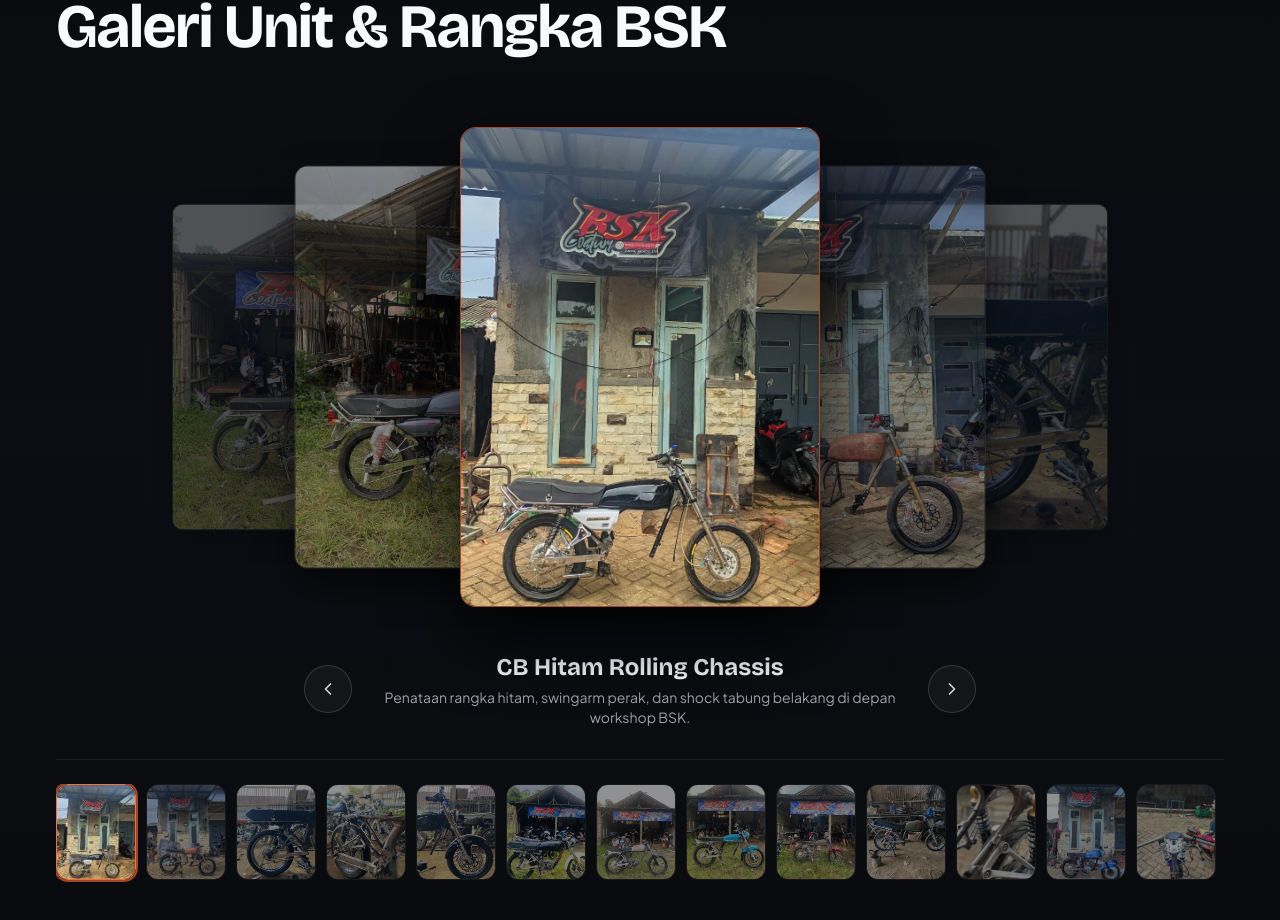
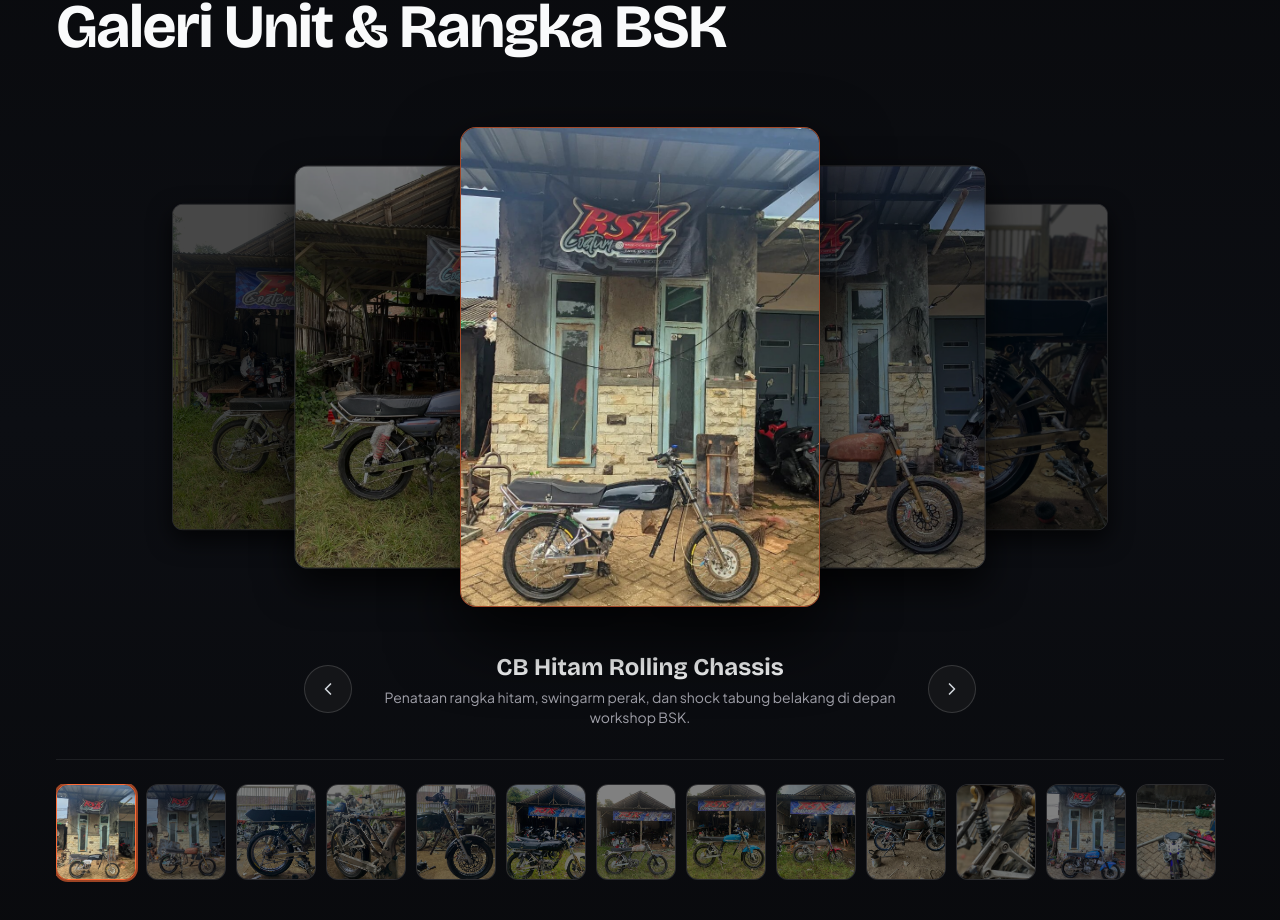
Before and after one commit to ferdiodwi/BSK, a Next.js app: page / in a window 1280 px wide. Shown: the part 3352-4272 px from the top of the page. Built offline with nearby package versions, Linux system fonts and the light colour scheme.

Commit message:
style: replace inactive gallery card opacity with opaque brightness dimming

```diff
--- a/src/landing/components/ShowcaseGallery.tsx
+++ b/src/landing/components/ShowcaseGallery.tsx
@@ -199,10 +199,10 @@ export function ShowcaseGallery({ block }: SectionComponentProps) {
                     }}
                     className={`group absolute top-1/2 left-1/2 aspect-[3/4] w-[250px] overflow-hidden rounded-2xl border bg-[#141518] transition-all duration-300 ease-out sm:w-[325px] lg:w-[360px] ${zClass} ${
                       isCenter
-                        ? "border-[#FF6B35]/60 opacity-100 shadow-[0_28px_70px_rgba(0,0,0,0.85)]"
+                        ? "border-[#FF6B35]/60 shadow-[0_28px_70px_rgba(0,0,0,0.85)]"
                         : abs === 1
-                          ? "border-white/15 opacity-75 shadow-[0_20px_45px_rgba(0,0,0,0.75)] hover:opacity-95"
-                          : "hidden border-white/10 opacity-40 shadow-[0_14px_35px_rgba(0,0,0,0.65)] hover:opacity-70 sm:block"
+                          ? "border-white/15 shadow-[0_20px_45px_rgba(0,0,0,0.8)] hover:border-white/35"
+                          : "hidden border-white/10 shadow-[0_14px_35px_rgba(0,0,0,0.75)] hover:border-white/25 sm:block"
                     }`}
                   >
                     <img
@@ -212,10 +212,12 @@ export function ShowcaseGallery({ block }: SectionComponentProps) {
                       height={item.height}
                       {...imgPerfProps()}
                       draggable={false}
-                      className={`h-full w-full object-cover object-center transition-transform duration-500 ${
+                      className={`h-full w-full object-cover object-center transition-[transform,filter] duration-500 ${
                         isCenter
-                          ? "group-hover:scale-[1.03]"
-                          : "brightness-[0.72] group-hover:brightness-90"
+                          ? "brightness-100 group-hover:scale-[1.03]"
+                          : abs === 1
+                            ? "brightness-[0.5] group-hover:brightness-[0.76]"
+                            : "brightness-[0.28] group-hover:brightness-[0.52]"
                       }`}
                     />
                   </button>
@@ -271,10 +273,10 @@ export function ShowcaseGallery({ block }: SectionComponentProps) {
                       onClick={() => setActiveIndex(idx)}
                       aria-label={`${String(idx + 1).padStart(2, "0")}. ${thumbTitle}`}
                       aria-current={isCurrent ? "true" : undefined}
-                      className={`relative h-20 w-16 shrink-0 overflow-hidden rounded-xl border transition-all sm:h-24 sm:w-20 ${
+                      className={`group relative h-20 w-16 shrink-0 overflow-hidden rounded-xl border bg-[#141518] transition-colors sm:h-24 sm:w-20 ${
                         isCurrent
                           ? "border-[#FF6B35] ring-2 ring-[#FF6B35]/60"
-                          : "border-white/10 opacity-55 hover:border-white/30 hover:opacity-90"
+                          : "border-white/10 hover:border-white/30"
                       }`}
                     >
                       <img
@@ -284,7 +286,11 @@ export function ShowcaseGallery({ block }: SectionComponentProps) {
                         width={item.width}
                         height={item.height}
                         {...imgPerfProps()}
-                        className="h-full w-full object-cover object-center"
+                        className={`h-full w-full object-cover object-center transition-[filter] duration-200 ${
+                          isCurrent
+                            ? "brightness-100"
+                            : "brightness-50 group-hover:brightness-90"
+                        }`}
                       />
                     </button>
                   );
```
